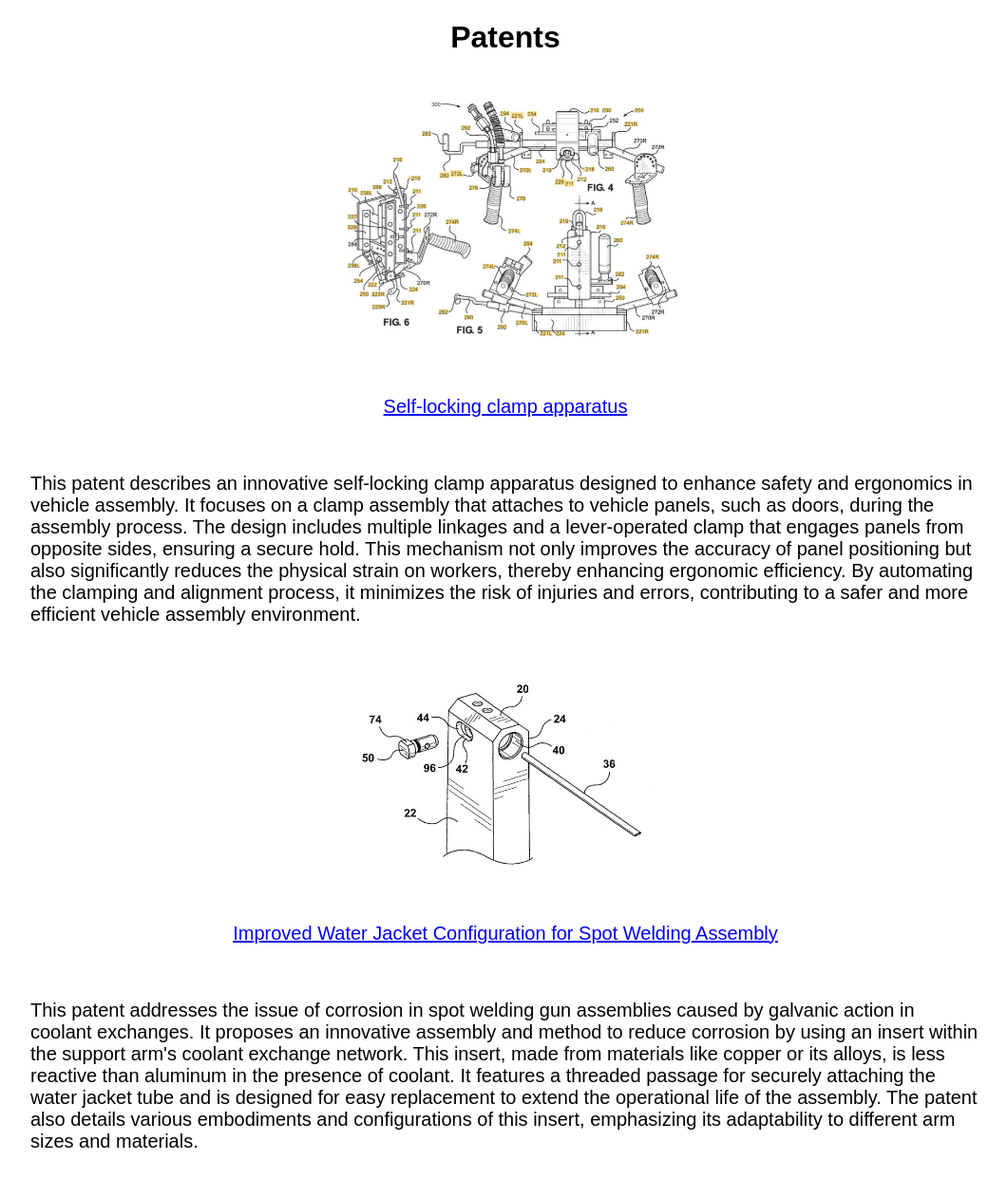
After one commit to Omar-Elmofty/Portfolio, a Flask app: page /patents in a window 1280 px wide. The commit adds this page. Shown: the whole page at 95% size, without its empty margins (108-1168 px from the left). Run offline with Flask 3, Linux system fonts and the light colour scheme.

Commit message:
Added patents page

```diff
--- a/main.py
+++ b/main.py
@@ -4,7 +4,6 @@ import os
 
 dir_path = os.path.dirname(os.path.realpath(__file__))
 dir_path += "/backend/"
-print(dir_path)
 sys.path.append(dir_path)
 from portfolio_optimizer import PortfolioOptimizer
 from asset_analyzer import AssetAnalyzer
@@ -25,6 +24,11 @@ def home():
 @app.route("/portfolio", methods=["GET"])
 def portfolio():
     return render_template("portfolio_analysis.html")
+
+
+@app.route("/patents", methods=["GET"])
+def patents():
+    return render_template("patents.html")
 
 
 def process_portfolio(data, optimize):
--- a/templates/index.html
+++ b/templates/index.html
@@ -105,6 +105,7 @@
                     <img src="{{ url_for('static', filename='github_logo.png') }}" style="width: 110px; margin: 10px;"
                         alt="Github Logo">
                 </a><br>
+                <a href="/patents" class="btn" target="_blank">Patents</a><br>
                 <a href="/portfolio" class="btn" target="_blank">Portfolio Analyzer</a>
 
             </div>
--- /dev/null
+++ b/templates/patents.html
@@ -0,0 +1,53 @@
+<!DOCTYPE html>
+<html>
+
+<head>
+    <title>Patents Page</title>
+    <style>
+        body {
+            font-family: Arial, sans-serif;
+        }
+
+        h1 {
+            text-align: center;
+        }
+
+        .bio {
+            max-width: 1000px;
+            margin: 20px auto;
+            font-size: 20px;
+        }
+    </style>
+</head>
+
+<body>
+    <h1>Patents</h1>
+
+    <div style="display: flex; flex-direction: column; align-items: center; justify-content: center;">
+        <img src="{{ url_for('static', filename='patent1.jpg') }}" style="width: 30%; margin: 10px;"
+            alt="Image of Patent 1"><br>
+        <a class="bio" href="https://patents.google.com/patent/US10232898B2/en" target="_blank">Self-locking clamp
+            apparatus</a><br>
+        <p class="bio">This patent describes an innovative self-locking clamp apparatus designed to enhance safety and
+            ergonomics in vehicle assembly. It focuses on a clamp assembly that attaches to vehicle panels, such as
+            doors, during the assembly process. The design includes multiple linkages and a lever-operated clamp that
+            engages panels from opposite sides, ensuring a secure hold. This mechanism not only improves the accuracy of
+            panel positioning but also significantly reduces the physical strain on workers, thereby enhancing ergonomic
+            efficiency. By automating the clamping and alignment process, it minimizes the risk of injuries and errors,
+            contributing to a safer and more efficient vehicle assembly environment.</p><br>
+            <img src="{{ url_for('static', filename='patent2.jpg') }}" style="width: 30%; margin: 10px;"
+                alt="Image of Patent 2"><br>
+            <a class="bio" href="https://patents.google.com/patent/CA2902839A1/en" target="_blank">Improved Water Jacket
+                Configuration
+                for Spot Welding Assembly</a><br>
+        <p class="bio">This patent addresses the issue of corrosion in spot welding gun assemblies caused by galvanic
+            action in coolant exchanges. It proposes an innovative assembly and method to reduce corrosion by using an
+            insert within the support arm's coolant exchange network. This insert, made from materials like copper or
+            its alloys, is less reactive than aluminum in the presence of coolant. It features a threaded passage for
+            securely attaching the water jacket tube and is designed for easy replacement to extend the operational life
+            of the assembly. The patent also details various embodiments and configurations of this insert, emphasizing
+            its adaptability to different arm sizes and materials.</p>
+    </div>
+</body>
+
+</html>
```
Also changed, not shown: static/patent1.jpg (added), static/patent2.jpg (added).
